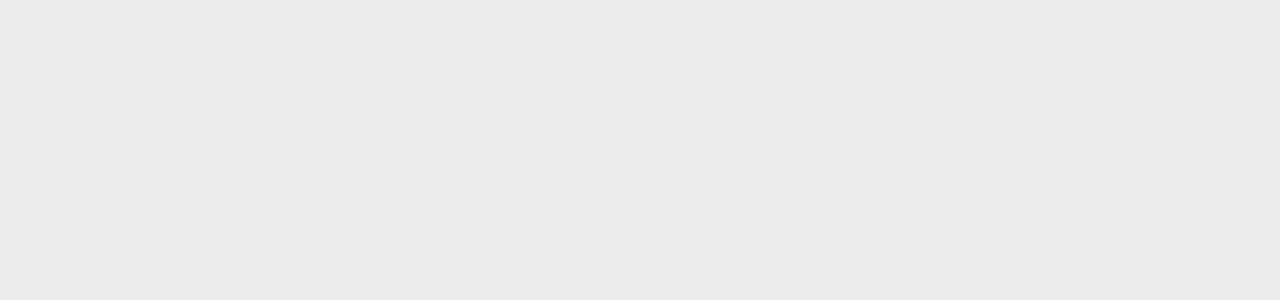
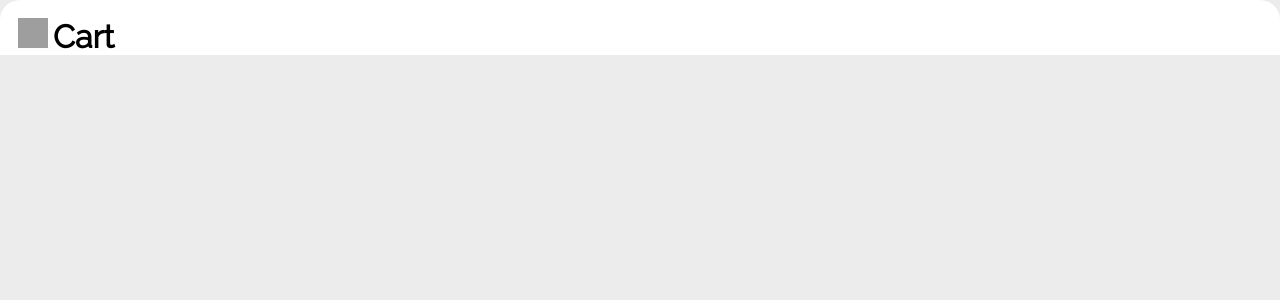
Before and after one commit to sindhu-149/resturant, a React (Create React App) app: page /restaurant/1/cart in a window 1280 px wide. Before the commit this address had no page. Shown: the top 300 px of the page. Built offline with nearby package versions, Linux system fonts and the light colour scheme; grey boxes are pictures that could not be loaded.

Commit message:
upadate 25

```diff
--- a/src/App.js
+++ b/src/App.js
@@ -3,6 +3,7 @@ import React, {useState,useEffect} from 'react';
 import ResturantLayout from './components/ResturantLayoutComponents/ResturantLayout';
 import { BrowserRouter,Routes,Route } from 'react-router-dom';
 import Home from './components/HomeComponents/Home';
+import Sample from './components/ResturantLayoutComponents/Sample';
 
 
 
@@ -43,8 +44,9 @@ function App() {
     <BrowserRouter>
         <Routes>
            <Route path='/' element={<Home />}> </Route>
-           <Route path="/restaurant/:id" element={<ResturantLayout  onRemove={onRemove} onAdd={onAdd} cartItems={cartItems} />}>
-           </Route>
+           <Route path="/restaurant/:id" element={<ResturantLayout  onRemove={onRemove} onAdd={onAdd} cartItems={cartItems} />}>    </Route>
+           <Route path="/restaurant/:id/cart" element={<Sample onRemove={onRemove} onAdd={onAdd} cartItems={cartItems} />}></Route>
+
         </Routes>
     </BrowserRouter>
 
--- a/src/components/ResturantLayoutComponents/Card.js
+++ b/src/components/ResturantLayoutComponents/Card.js
@@ -20,7 +20,8 @@ const Card = (props) => {
           <div className='card-bottom'>
           <div className=' card-price' >₹ {card?.Price} </div>
           <div className='card-image' onClick={ () => onAdd(card) }>
-            <img className='card-image-bag' src={image}></img>
+           <img className='card-image-bag' src={image}></img>
+
           </div>
           </div>
            </div>
--- a/src/components/ResturantLayoutComponents/Cart.js
+++ b/src/components/ResturantLayoutComponents/Cart.js
@@ -1,10 +1,14 @@
 import React, { useState, useEffect } from 'react';
+import { useParams } from 'react-router-dom';
+import { Link } from 'react-router-dom'
 
 const Cart = (props) => {
 
     const {cartItems, onAdd, onRemove,onClick} = props;
     const itemsPrice = cartItems.reduce((a, c) => a + c.qty * c.Price, 0);
     const [windowWidth, setWindowWidth] = useState(window.innerWidth);
+    const { id } = useParams();
+
     useEffect(() => {
       function handleResize() {
         setWindowWidth(window.innerWidth);
@@ -17,14 +21,19 @@ const Cart = (props) => {
   return (
     <div className='sub-cart'>
      <div className='sub-cart-conatiner'>
-     {windowWidth < 680 && <img onClick={onClick} src='https://cdn-icons-png.flaticon.com/512/507/507257.png' style={{width:"30px",margin:"0px 0px 50px 0px "}}></img>}
+     {windowWidth < 680 &&
+      <Link to={`/restaurant/${id}`}>
+                  <img onClick={onClick} src='https://cdn-icons-png.flaticon.com/512/507/507257.png' style={{width:"30px",margin:"0px 0px 50px 0px "}}></img>
+             </Link>
+
+     }
      <img  className='sub-cart-image' src='https://cdn-icons-png.flaticon.com/512/2662/2662503.png' ></img>
      <h1 className='sub-cart-text' >Cart </h1>
     </div>
     {/* <div className='empty'>{cartItems.length === 0 && <div>Cart is empty</div>}</div> */}
     <div className='cart-cards'>
     {cartItems.map((item) => (
-         <div  key={item.id} className='cart-list'>
+         <div  key={item.id} className='cart-list'  >
                 <div className='menu-card'>
                   <img src= {item.Vegan === 'TRUE' ? "https://img.icons8.com/color/512/vegetarian-food-symbol.png" : (item.Vegan === 'FALSE' ? "https://img.icons8.com/color/512/non-vegetarian-food-symbol.png" :" ")}
                   className='veg-nonveg'></img>
--- a/src/components/ResturantLayoutComponents/Category.js
+++ b/src/components/ResturantLayoutComponents/Category.js
@@ -2,7 +2,7 @@ import React from 'react'
 import MenuCards from './MenuCards';
 const Items = (props) => {
 
-  const {name,text,data,onAdd,onClick} = props;
+  const {name,text,data,onAdd,onClick,onRemove,cartItems} = props;
 
   return (
 
@@ -14,7 +14,7 @@ const Items = (props) => {
       </div>
 
       <p className='menucards-list'  style={{display: text}}  >
-      <MenuCards onAdd={onAdd} data={data} name = {name}/>
+      <MenuCards cartItems={cartItems} onRemove={onRemove} onAdd={onAdd} data={data} name = {name}/>
       </p>
 
     </div>
--- a/src/components/ResturantLayoutComponents/Container.js
+++ b/src/components/ResturantLayoutComponents/Container.js
@@ -8,7 +8,7 @@ const Container = (props) => {
     <div className='container'>
 
 
-    <Menu  data={data} onAdd={onAdd}/>
+    <Menu  onRemove={onRemove} data={data} onAdd={onAdd} cartItems={cartItems}/>
     <SubCart  onRemove={onRemove} onAdd={onAdd} cartItems={cartItems}/>
     </div>
   )
--- a/src/components/ResturantLayoutComponents/Menu.js
+++ b/src/components/ResturantLayoutComponents/Menu.js
@@ -3,7 +3,7 @@ import Category from './Category'
 import MostPopular from "./MostPopular";
 import { HashLink as Link } from "react-router-hash-link";
 const SideBar = ( props) => {
-  const {data,onAdd} =props
+  const {data,onAdd,onRemove,cartItems} =props
   let result = data?.map(a => a?.Category)
      result = new Set(result)
      result = Array?.from(result)
@@ -60,6 +60,8 @@ const [display, setDisplay] = useState({});
               {result?.map((t, index) => (
                   <div >
                   <Category
+                  onRemove={onRemove}
+                  cartItems={cartItems}
                   onClick={()=>handleClick(index)}
                   data={data} onAdd={onAdd} name= {t} text={(display[index] || showAll) ? "block" : "none"}/>
                 </div>
--- a/src/components/ResturantLayoutComponents/MenuCards.js
+++ b/src/components/ResturantLayoutComponents/MenuCards.js
@@ -3,14 +3,15 @@ import images from '../../images/shopping-bag.png'
 
 const MenuCards = (props) => {
 
-  const {data, onAdd} = props;
+  const {data, onAdd, onRemove,cartItems} = props;
+
+
 
   return (
 
 <div className='menu-items-container'>
        {data.map(a =>(
         <div>
-
          {props.name === a.Category &&
           <div  key={a.id} className='menu-list'>
                 <div  className='menu-card'>
@@ -27,8 +28,11 @@ const MenuCards = (props) => {
                     }
                 </div>
                 <div className='menu-card' style={{ position:"relative"}}  onClick={ () =>onAdd(a) } >
-                 <img className='menucard-image' style={{ backgroundColor:"#FFC93C" }}  src={images}></img>
-               </div>
+                 <img className='menucard-image' style={{ backgroundColor:"#FFC93C" }} src={images} ></img>
+                </div>
+                <button onClick={()=>onRemove(a)}> - </button>
+
+                <button onClick={() =>onAdd(a)}> + </button>
             </div>
           }
         </div>
--- /dev/null
+++ b/src/components/ResturantLayoutComponents/Sample.js
@@ -0,0 +1,23 @@
+import React from 'react'
+import { useParams } from 'react-router-dom';
+import { Link } from 'react-router-dom'
+import Cart from './Cart';
+
+const Sample = (props) => {
+    const {onAdd,onRemove,cartItems}=props;
+      const { id } = useParams();
+  return (
+    <div>
+            {/* <Link to={`/restaurant/${id}`}>
+             <p>back</p>
+             </Link> */}
+    {/* <div>Sample</div> */}
+    <Cart onRemove={onRemove} onAdd={onAdd} cartItems={cartItems} />
+    </div>
+  )
+}
+
+export default Sample
+
+
+     {/* <img onClick={onClick} src='https://cdn-icons-png.flaticon.com/512/507/507257.png' style={{width:"30px",margin:"0px 0px 50px 0px "}}></img> */}
--- a/src/components/ResturantLayoutComponents/SubCart.js
+++ b/src/components/ResturantLayoutComponents/SubCart.js
@@ -1,5 +1,6 @@
-import React, { useState, useEffect } from 'react';
+import React, { useState, useEffect,useParams } from 'react';
 import  Cart from './Cart'
+import { Link } from 'react-router-dom';
 
 const SubCart = (props) => {
     const {cartItems, onAdd, onRemove} = props;
@@ -7,7 +8,10 @@ const SubCart = (props) => {
     const [windowWidth, setWindowWidth] = useState(window.innerWidth);
     const [show, setShow] =useState("none")
     const [showTotal, setShowTotal] =useState("block")
+    // const res = window.location.href
+    // const {id} = useParams()
 
+    // const { id } = useParams();
 
     function handleClick(){
         if (show === "none") {
@@ -43,11 +47,12 @@ const SubCart = (props) => {
              <p className='cart-text cart-price'>{cartItems.length === 0 ? 0 : itemsPrice}  ₹</p>
              </div>
              <div >
+             <Link to='cart'>
              <button  onClick={handleClick} className='cart-button'>Go to cart</button>
+             </Link>
              </div>
             </div>
             <div className='cart-bottom'  style={{ display:show}} >
-            {/* <img onClick={handleClick} src='https://cdn-icons-png.flaticon.com/512/507/507257.png' style={{width:"30px",padding:"15px 10px"}}></img> */}
             <Cart onRemove={onRemove} onAdd={onAdd} cartItems={cartItems} onClick={handleClick}/>
             </div>
           </div>
--- a/src/index.css
+++ b/src/index.css
@@ -694,7 +694,7 @@ padding: 10px 40px;
   margin:0;
   position: absolute;
   bottom: 0px;
-  height: 800px;
+  height: 400px;
   overflow: auto;
 }
 .back{
@@ -973,6 +973,7 @@ padding-right: 90px;
 
 }
 .cart-cards{
+  background-color: white;
   height: 600px;
   overflow: scroll;
   position: fixed;
```
